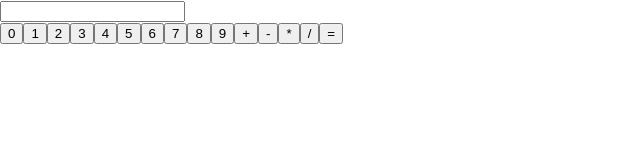
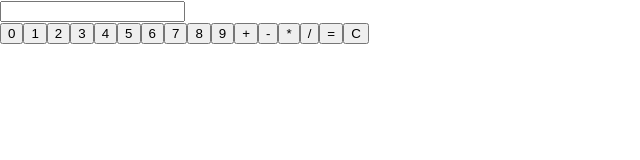
Before and after one commit to dlampa/rctcalc-redux, a React (Create React App) app: page / in a window 1280 px wide. Shown: the top 160 px of the page, without its empty margins (0-640 px from the left). Built offline with nearby package versions, Linux system fonts and the light colour scheme.

Commit message:
Basic calculator working, uses evil eval()

```diff
--- a/src/App.js
+++ b/src/App.js
@@ -18,7 +18,24 @@ class App extends React.Component
   }
 
   onInput = (event) => {
-    this.setState({calcInput: event.target.innerText})
+    // Capture the value from the target's <button>'s innerText
+    let newInput = event.target.innerText;
+    let newCalcInput;
+    switch (newInput)
+    {
+    case "=":
+      {
+        // Process the calculation and display the result
+        newCalcInput = eval(this.state.calcInput);
+        break;
+      }
+      default:
+      {
+        newCalcInput = this.state.calcInput + newInput;
+      }
+    }
+    this.setState({ calcInput: newCalcInput });
+
   }
 
   updateState = (key, value) => {
@@ -34,7 +51,8 @@ class App extends React.Component
       </div>
       <div id="calcControls">
           {numChars.map(numChar => <CalcButton renderVal={numChar} className="btnNumbers" onClick={this.onInput}/>)}
-        {opChars.map(opChar => <CalcButton renderVal={opChar} className="btnOpers" /> )}
+          {opChars.map(opChar => <CalcButton renderVal={opChar} className="btnOpers" onClick={this.onInput} />)}
+          {<CalcButton renderVal="C" className="btnCalcFunc" onClick={this.onInput} />}
       </div>
       </>
     );
```
